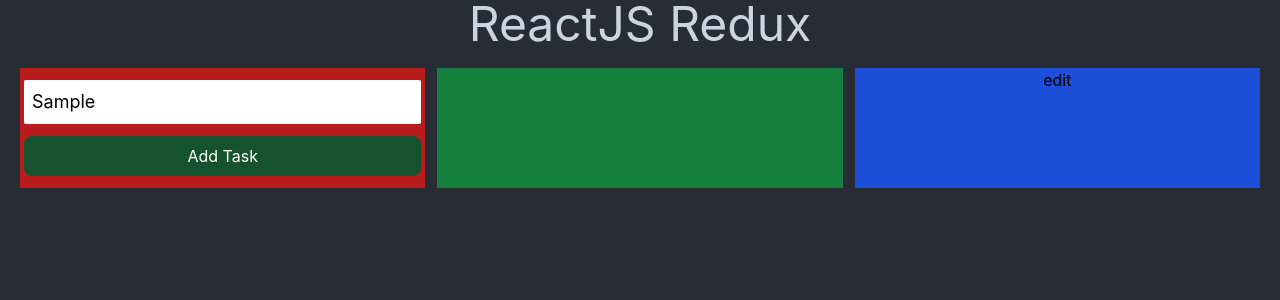
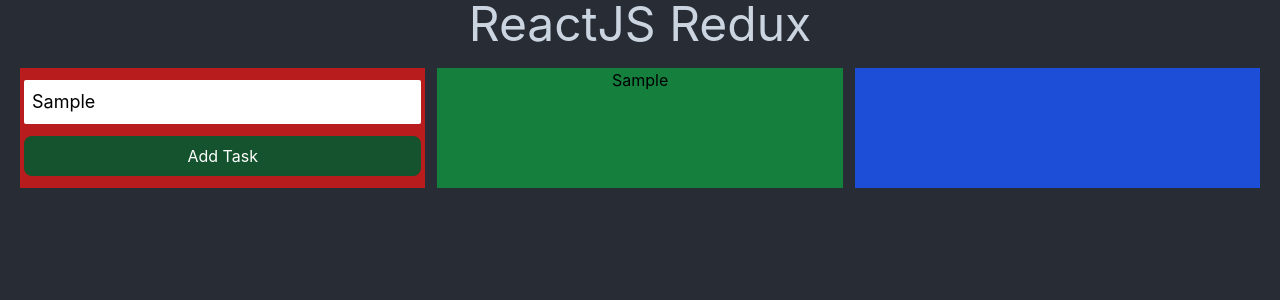
Before and after one commit to kibambe-0167/blog-reactjs-redux, a React (Create React App) app: page / in a window 1280 px wide. Both pictures are taken after typing "Sample" into the empty fields and a click on the button "Add Task". Shown: the top 300 px of the page. Built offline with nearby package versions, Linux system fonts and the light colour scheme.

Commit message:
form edit working

```diff
--- a/src/App.js
+++ b/src/App.js
@@ -1,13 +1,27 @@
 import { useState } from "react";
 import "./App.css";
 import { useDispatch, useSelector } from "react-redux/";
-import { addTask, selectTasks } from "./redux_/slices/tasks";
+import { addTask, editTaskName, selectTasks } from "./redux_/slices/tasks";
 
 function App() {
   const [formData, setFormData] = useState({});
+  const [toEdit, setToEdit] = useState(null);
   // redux
   const dispatch = useDispatch();
   const selectTask = useSelector(selectTasks);
+
+  function edit(task, index) {
+    // update state of new task to edit. for form edit-input
+    setToEdit({ index: index, name: task?.name });
+  }
+
+  function handleEdit(event) {
+    // update task name in redux
+    event.preventDefault();
+    if (toEdit && toEdit.index >= 0 && toEdit.name) {
+      dispatch(editTaskName(toEdit));
+    }
+  }
 
   function handleSubmit(event) {
     event.preventDefault();
@@ -15,13 +29,15 @@
       // add task to redux slice.
       // prevent adding task with same name.
       if (
-        selectTask.filter((task) => task?.name === formData?.name).length > 0
+        selectTask.filter((task) => task?.name === formData?.name).length === 0
       ) {
         dispatch(
           addTask({
             name: formData?.name,
           })
         );
+      } else {
+        alert("Task with same name already exists.");
       }
     }
   }
@@ -59,11 +75,40 @@
           {selectTask &&
             selectTask.length > 0 &&
             selectTask.map((task, index) => (
-              <div key={index}>{task?.name}</div>
+              <div onClick={() => edit(task, index)} key={index}>
+                {task?.name}
+              </div>
             ))}
         </div>
         {/*  */}
-        <div className=" bg-blue-700 w-4/12 ">edit</div>
+
+        {/*  */}
+        <div className=" bg-blue-700 w-4/12 ">
+          {toEdit && (
+            <form
+              onSubmit={(event) => handleEdit(event)}
+              className=" w-full px-1 "
+            >
+              <div className=" my-3 w-full ">
+                <input
+                  value={toEdit?.name}
+                  onChange={(event) =>
+                    setToEdit({ ...toEdit, name: event.target.value })
+                  }
+                  className=" w-full rounded-sm px-2 py-2 color text-lg "
+                  placeholder="Tasks name"
+                />
+              </div>
+
+              <div className=" my-3">
+                <button className=" bg-green-900 w-full py-2 rounded-lg text-white ">
+                  Edit Task
+                </button>
+              </div>
+            </form>
+          )}
+        </div>
+        {/*  */}
       </div>
     </div>
   );
--- a/src/redux_/slices/tasks.js
+++ b/src/redux_/slices/tasks.js
@@ -20,14 +20,14 @@
     },
     editTaskName: (state, action) => {
       // find index in array where the provided index is the same.
-      let taskIndex = state.findInde(
-        (task) => task.id === action.payload.index
+      let task = state.tasks.filter(
+        (task, index) => index === action.payload.index
       );
 
       // if the index is not equal to -1, its found a task with right index.
       // change task name to the new name.
-      if (taskIndex !== -1) {
-        state.tasks[taskIndex].name = action.payload.newName;
+      if (task.length === 1) {
+        state.tasks[action.payload.index].name = action.payload.name;
       }
     },
   },
```
